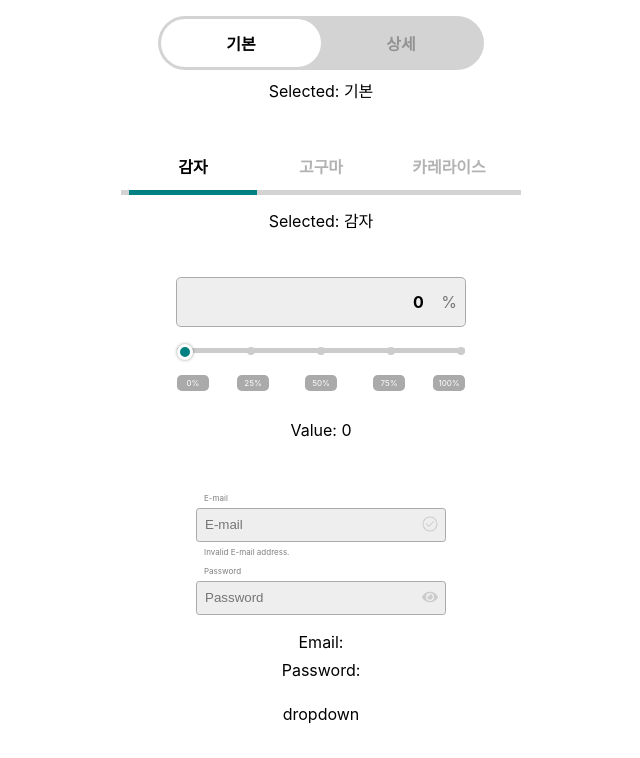
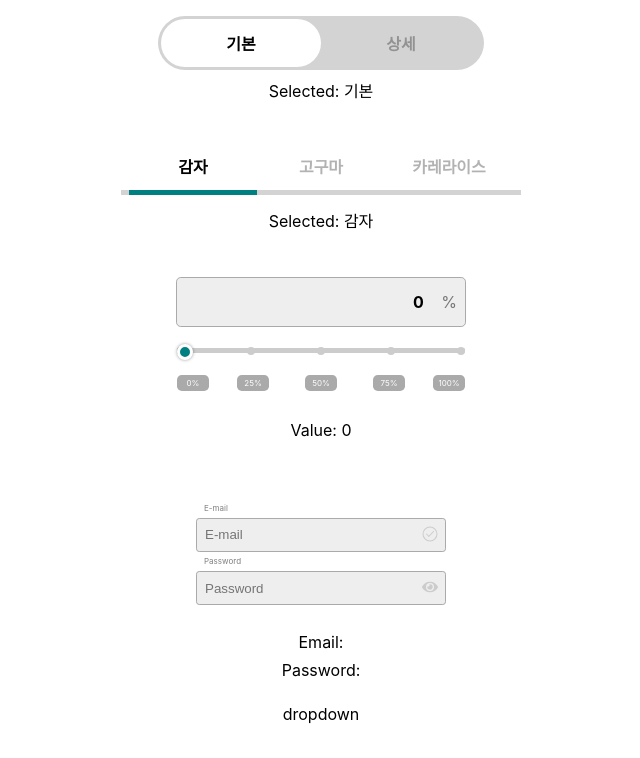
Before and after one commit to chichoon/wanted_pre_onboarding, a React (Create React App) app: page / in a window 1280 px wide. Shown: the top 758 px of the page, without its empty margins (319-959 px from the left). Built offline with nearby package versions, Linux system fonts and the light colour scheme.

Commit message:
Feat: invalid Email일 시 경고문구 출력

```diff
--- a/src/components/Input/EmailInput.js
+++ b/src/components/Input/EmailInput.js
@@ -2,7 +2,7 @@ import React, { useState } from 'react';
 
 const EmailInput = ({ className, inputEmail, setInputEmail }) => {
   const [ifEmailValid, setIfEmailValid] = useState(false);
-  const [ifFocus, setIfFocus] = useState(false);
+  const [ifShown, setIfShown] = useState(false);
 
   const handleOnEmailChange = e => {
     const regex = /[a-zA-Z0-9._]+@[a-zA-Z0-9-]+\.[a-zA-Z0-9-]+$/;
@@ -11,9 +11,10 @@ const EmailInput = ({ className, inputEmail, setInputEmail }) => {
     else setIfEmailValid(false);
   };
 
-  const handleOnFocus = e => {
+  const handleOnBlur = e => {
     e.preventDefault();
-    setIfFocus(ifFocus ? false : true);
+    setIfShown(!ifEmailValid && inputEmail.length > 0 ? true : false);
+    console.log(ifEmailValid);
   };
 
   return (
@@ -26,9 +27,11 @@ const EmailInput = ({ className, inputEmail, setInputEmail }) => {
           placeholder="E-mail"
           value={inputEmail}
           onChange={handleOnEmailChange}
-          onFocus={handleOnFocus}
+          onBlur={handleOnBlur}
         />
-        <label hidden={ifFocus ? true : false}>Invalid E-mail address.</label>
+        <label style={{ display: `${ifShown ? '' : 'none'}` }}>
+          Invalid E-mail address.
+        </label>
         <svg
           viewBox="0 0 32 32"
           xmlns="http://www.w3.org/2000/svg"
```
